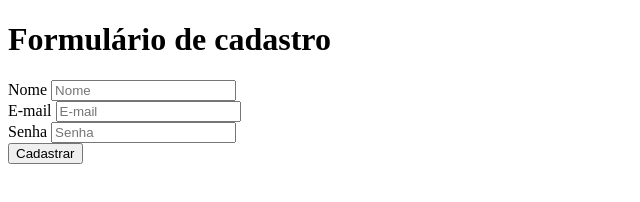
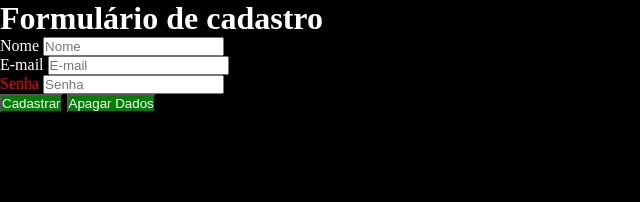
Before and after one commit to RafaelMorais176/Ecercicio_HTML, a plain HTML site: page index.html in a window 1280 px wide. Shown: the whole page, without its empty margins (0-640 px from the left). Drawn offline with Linux system fonts and the light colour scheme.

Commit message:
criação do css na pagina

```diff
--- a/index.html
+++ b/index.html
@@ -4,20 +4,22 @@
     <meta charset="UTF-8">
     <meta name="viewport" content="width=device-width, initial-scale=1.0">
     <title>Formulário</title>
+    <link rel="stylesheet" type="text/css" href="./style.css">
 </head>
 <body>
-    <header>
-        <h1>Formulário de cadastro</h1>
-    </header>
+    <h1>Formulário de cadastro</h1>
+    <form action="">
     <label for="nome">Nome</label>
     <input id="nome"  type="text" placeholder="Nome">
     <br>
     <label for="e-mail">E-mail</label>
     <input id="e-mail" type="email" placeholder="E-mail">
     <br>
-    <label for="senha">Senha</label>
+    <label style="color: red;" for="senha">Senha</label>
     <input id="senha" type="password" placeholder="Senha">
     <br>
-    <button type="submit">Cadastrar</button>
+    <button class="botao" type="submit">Cadastrar</button>
+    <button class="botao" type="reset">Apagar Dados </button>
+</form>
 </body>
 </html>
--- /dev/null
+++ b/style.css
@@ -0,0 +1,16 @@
+    *{
+    box-sizing: border-box;
+    margin: 0;
+    padding: 0;
+    color: white;
+   }
+
+    body{
+        background-color: black;
+    }
+    .botao{
+        background-color: green;
+    }
+    h1{
+        color: white;
+    }
```
